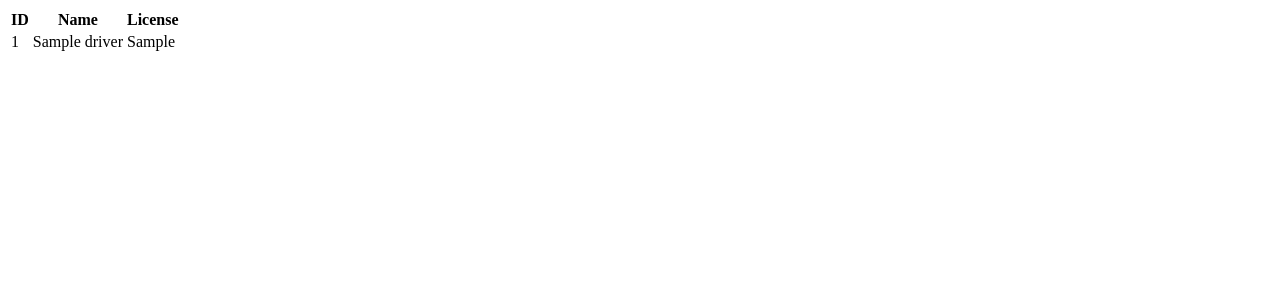
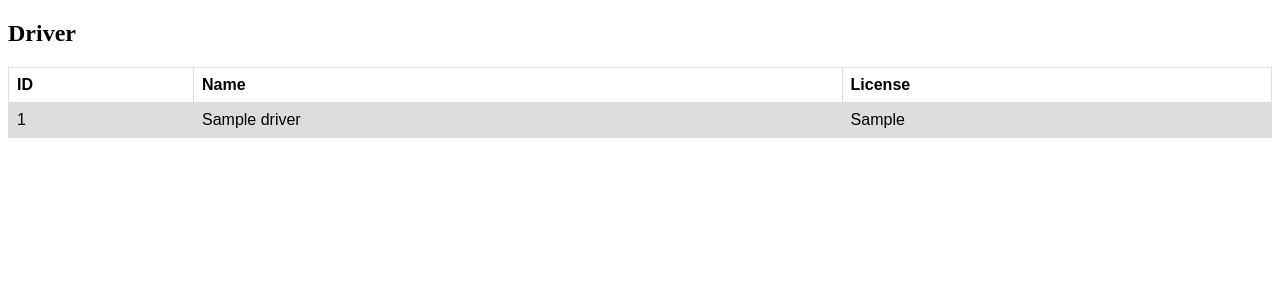
Before and after one commit to andreasHartono/ubaya_cloud, a PHP site: page / in a window 1280 px wide. Shown: the top 300 px of the page. Run offline with PHP 8.4, Linux system fonts and the light colour scheme; tables that the repository leaves empty or names only in its code hold one stand-in row (values such as "Sample post").

Commit message:
Update index.php

```diff
--- a/index.php
+++ b/index.php
@@ -1,13 +1,33 @@
 <!DOCTYPE html>
 <html>
+
 <head>
+  <style>
+    table {
+      font-family: arial, sans-serif;
+      border-collapse: collapse;
+      width: 100%;
+    }
 
-</head>
+    td,
+    th {
+      border: 1px solid #dddddd;
+      text-align: left;
+      padding: 8px;
+    }
+
+    tr:nth-child(even) {
+      background-color: #dddddd;
+    }
+  </style>
 </head>
 <?php
 require_once("database.php");
 ?>
 <body>
+
+  <h2>Driver</h2>
+
   <table>
     <tr>
       <th>ID</th>
@@ -23,9 +43,9 @@ require_once("database.php");
       $i = 0;
       while ($obj = $result->fetch_assoc()) {
         echo '<tr>';
-        echo '<td>'.$obj['id'].'</td>';
-        echo '<td>'.$obj['name'].'</td>';
-        echo '<td>'.$obj['license'].'</td>';
+        echo '<td>' . $obj['id'] . '</td>';
+        echo '<td>' . $obj['name'] . '</td>';
+        echo '<td>' . $obj['license'] . '</td>';
       }
     } else {
       echo "Empty table.";
```
